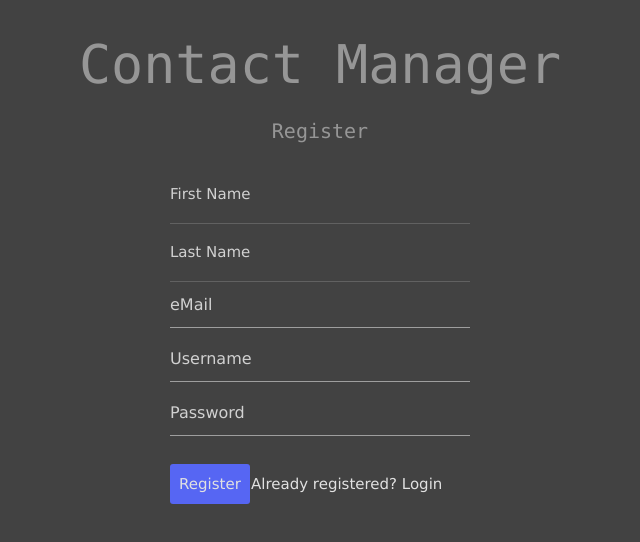
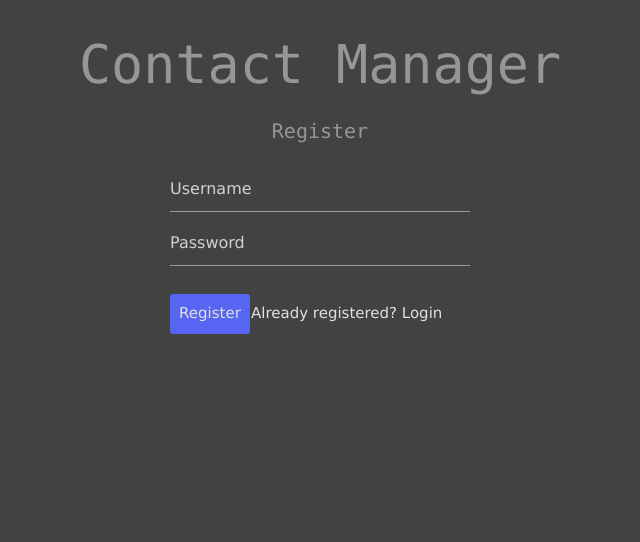
Before and after one commit to wallacetyler/Contact-Manager, a React (Create React App) app: page /register in a window 1280 px wide. Shown: the top 542 px of the page, without its empty margins (320-960 px from the left). Built offline with nearby package versions, Linux system fonts and the light colour scheme.

Commit message:
Deleted some registration info needed

```diff
--- a/src/auth/Register.js
+++ b/src/auth/Register.js
@@ -6,12 +6,9 @@ class Register extends Component {
   constructor() {
     super();
     this.state = {
-      fname: "",
-	  lname: "",
-      email: "",
-	  user: "",
-      password: "",
-      errors: {}
+	user: "",
+      	password: "",
+      	errors: {}
     };
   }
 
@@ -23,11 +20,8 @@ class Register extends Component {
     e.preventDefault();
 
 	const newUser = {
-      fname: this.state.fname,
-	  lname: this.state.lname,
-      email: this.state.email,
 	  user: this.state.user,
-      password: this.state.password,
+      	password: this.state.password,
     };
 
 	console.log(newUser);
@@ -45,24 +39,6 @@ class Register extends Component {
 
 			<form id="register-form" action="" method="post" noValidate onSubmit={this.onSubmit}>
 
-			  <input type="fname" placeholder="First Name"
-				onChange={this.onChange}
-				value={this.state.fname}
-				error={errors.fname}
-				id="fname"
-				required/>
-			  <input type="lname" placeholder="Last Name"
-				onChange={this.onChange}
-				value={this.state.lname}
-				error={errors.lname}
-				id="lname"
-				required/>
-			  <input type="email" placeholder="eMail"
-				onChange={this.onChange}
-				value={this.state.email}
-				error={errors.email}
-				id="email"
-				required/>
 			  <input type="text" placeholder="Username"
 				onChange={this.onChange}
 				value={this.state.user}
```
